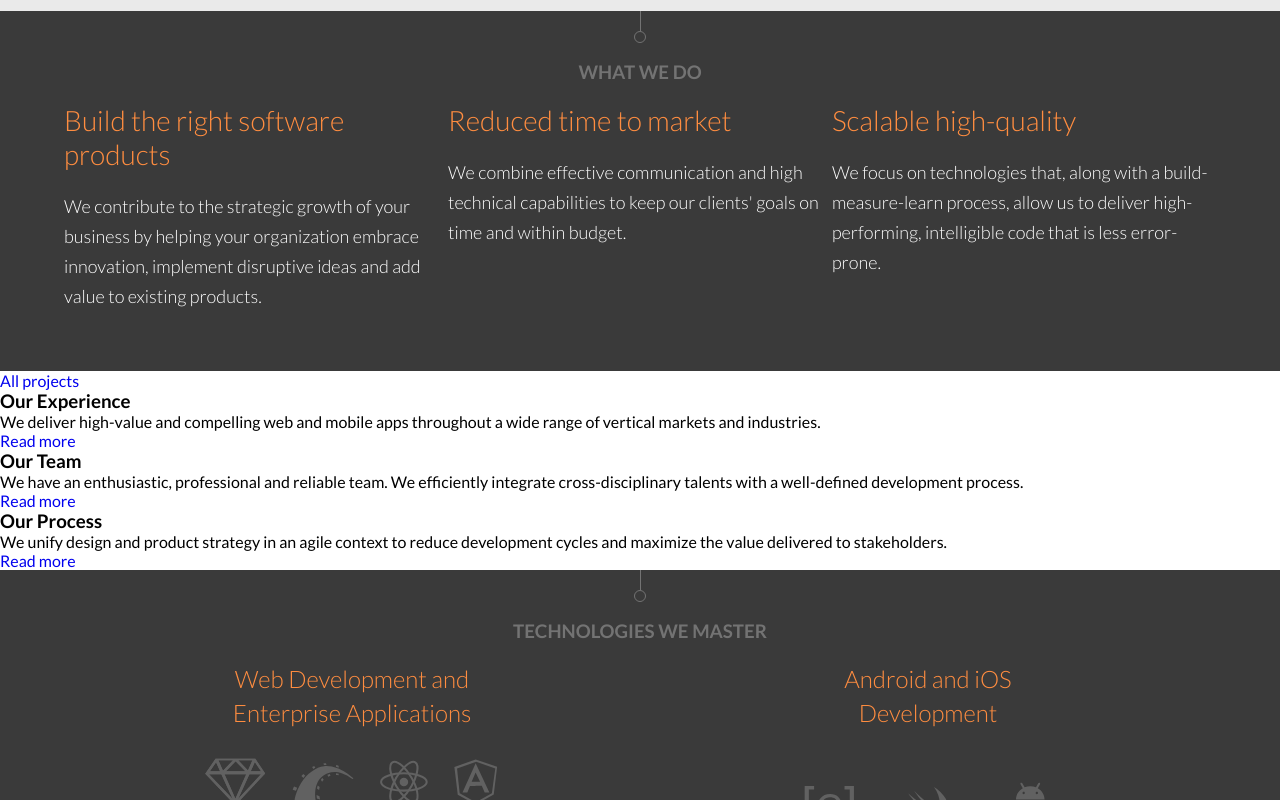
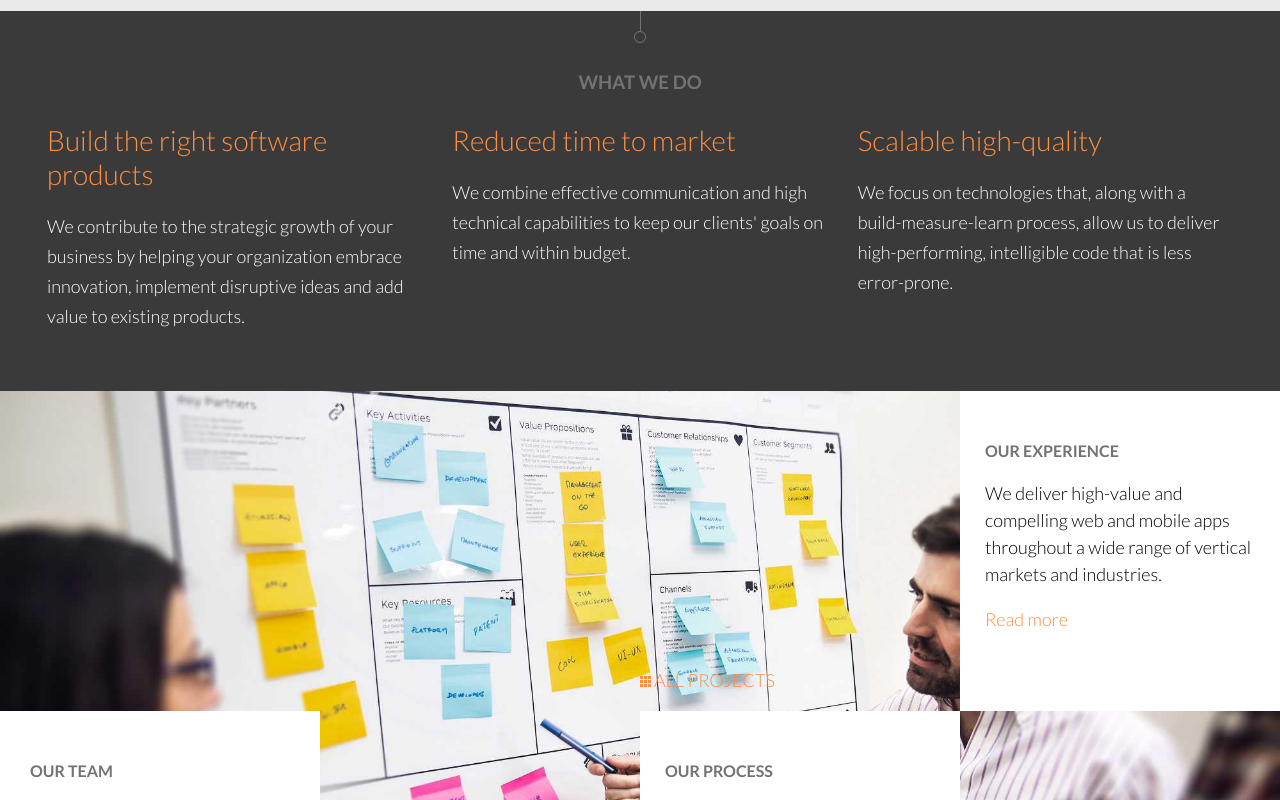
Before and after one commit to MichaelSpencer1995/moove-it-mock, a React (Create React App) app: page / in a window 1280 px wide. Shown: the part 1980-2780 px from the top of the page. Built offline with nearby package versions, Linux system fonts and the light colour scheme.

Commit message:
about us styled

```diff
--- a/src/App.js
+++ b/src/App.js
@@ -10,6 +10,7 @@ import MessageUs from './components/messageus'
 import Testimonials from './components/testimonials'
 import WhatWeDo from './components/whatwedo'
 import './App.css'
+import TechnologiesWeMaster from './components/technologieswemaster';
 
 class App extends Component {
   render() {
@@ -21,6 +22,7 @@ class App extends Component {
         <Testimonials />
         <WhatWeDo />
         <AboutUs />
+        <TechnologiesWeMaster />
         <ContactUs />
         <Footer />
         <MessageUs />
--- a/src/components/aboutus.js
+++ b/src/components/aboutus.js
@@ -1,6 +1,5 @@
 import React, { Component } from 'react'
 import styled from 'styled-components'
-import TechnologiesWeMaster from '../components/technologieswemaster'
 
 class AboutUs extends Component {
     render() {
@@ -12,13 +11,15 @@ class AboutUs extends Component {
             return (
                 <DesktopView>
                     <Grid>
-                        <BlockWrapper>
+                        <AllProjectsWrapper>
                             <AllProjectsContainer>
+                                <svg xmlns="http://www.w3.org/2000/svg" class="c-squares__icon" width="11" height="11" viewBox="0 0 11 11"><path d="M8 11V8h3v3H8zm0-7h3v3H8V4zm0-4h3v3H8V0zM4 8h3v3H4V8zm0-4h3v3H4V4zm0-4h3v3H4V0zM0 8h3v3H0V8zm0-4h3v3H0V4zm0-4h3v3H0V0z" class="c-squares__fill"></path></svg>
+
                                 <a href="#">All projects</a>
                             </AllProjectsContainer>
-                        </BlockWrapper>
+                        </AllProjectsWrapper>
 
-                        <BlockWrapper>
+                        <OurExperienceWrapper>
                             <OurExperienceContainer>
                                 <h3>Our Experience</h3>
 
@@ -29,9 +30,9 @@ class AboutUs extends Component {
 
                                 <a href="#">Read more</a>
                             </OurExperienceContainer>
-                        </BlockWrapper>
+                        </OurExperienceWrapper>
 
-                        <BlockWrapper>
+                        <OurTeamWrapper>
                             <OurTeamContainer>
                                 <h3>Our Team</h3>
 
@@ -43,9 +44,9 @@ class AboutUs extends Component {
 
                                 <a href="#">Read more</a>
                             </OurTeamContainer>
-                        </BlockWrapper>
+                        </OurTeamWrapper>
 
-                        <BlockWrapper>
+                        <OurProcessWrapper>
                             <OurProcessContainer>
                                 <h3>Our Process</h3>
 
@@ -57,10 +58,8 @@ class AboutUs extends Component {
 
                                 <a href="#">Read more</a>
                             </OurProcessContainer>
-                        </BlockWrapper>
+                        </OurProcessWrapper>
                     </Grid>
-
-                    <TechnologiesWeMaster />
                 </DesktopView>
             )
         }
@@ -68,11 +67,75 @@ class AboutUs extends Component {
 }
 
 const DesktopView = styled.div`
-    width: 100%;
+    width: 100vw;
+    height: 50vw;
+    background-image: url(/assets/aboutbg.jpg);
+    background-size: cover;
+    background-position: 0 50%;
 `
-const Grid = styled.div``
-const BlockWrapper = styled.div``
-const AllProjectsContainer = styled.div``
+const Grid = styled.div`
+    display: grid;
+    grid-template-columns: repeat(4, 1fr);
+    grid-template-rows: repeat(2, 25vw);
+`
+const BlockWrapper = styled.div`
+    box-sizing: border-box;
+    padding: 50px 25px;
+    div {
+        h3 {
+            text-transform: uppercase;
+            font-weight: 700;
+            padding-bottom: 20px;
+            font-size: 16px;
+            color: #737373;
+        }
+        p {
+            font-size: 18px;
+            font-weight: 300;
+            line-height: 27px;
+            padding-bottom: 20px;
+        }
+        a {
+            color: #ff8d40;
+            font-weight: 300;
+            font-size: 18px;
+        }
+    }
+`
+const AllProjectsWrapper = styled(BlockWrapper)`
+    display: flex;
+    flex-direction: column;
+    justify-content: flex-end;
+    padding: 20px 0px !important;
+    grid-column: 3;
+    grid-row: 1;
+`
+const OurExperienceWrapper = styled(BlockWrapper)`
+    background: white;
+    grid-column: 4;
+    grid-row: 1;
+`
+const OurTeamWrapper = styled(BlockWrapper)`
+    background: white;
+    grid-column: 1;
+    grid-row: 2;
+    padding: 50px 30px;
+`
+const OurProcessWrapper = styled(BlockWrapper)`
+    background: white;
+    grid-column: 3;
+    grid-row: 2;
+`
+
+const AllProjectsContainer = styled.div`
+    a {
+        text-transform: uppercase;
+    }
+    svg {
+        fill: #ff8d40;
+        padding-right: 3px;
+    }
+`
 const OurExperienceContainer = styled.div``
 const OurTeamContainer = styled.div``
 const OurProcessContainer = styled.div``
--- a/src/components/nav.js
+++ b/src/components/nav.js
@@ -52,9 +52,9 @@ const Logo = styled.div`
     justify-content: center;
     align-items: center;
     background: #ff8d40;
+    border-radius: 5px;
     height: 50px;
     width: 50px;
-    border-radius: 5px;
 `
 const LogoSvg = styled.svg`
     fill: white;
--- a/src/components/whatwedo.js
+++ b/src/components/whatwedo.js
@@ -60,8 +60,8 @@ const Container = styled.div`
     padding-bottom: 60px;
     h3{
         color: #737373;
-        padding-top: 20px;
-        padding-bottom: 20px;
+        padding-top: 30px;
+        padding-bottom: 30px;
         margin-top: 30px;
         text-transform: uppercase;
     }
@@ -94,10 +94,11 @@ const LineAndCircle = styled.div`
 `
 const ThreeCol = styled.div`
     display: flex;
-    width: 90%;
+    width: 95%;
 `
 const Col = styled.div`
     width: 33.333%;
+    padding: 0 15px;
     h2 {
         color: #ff8d40;
         font-size: 28px;
```
